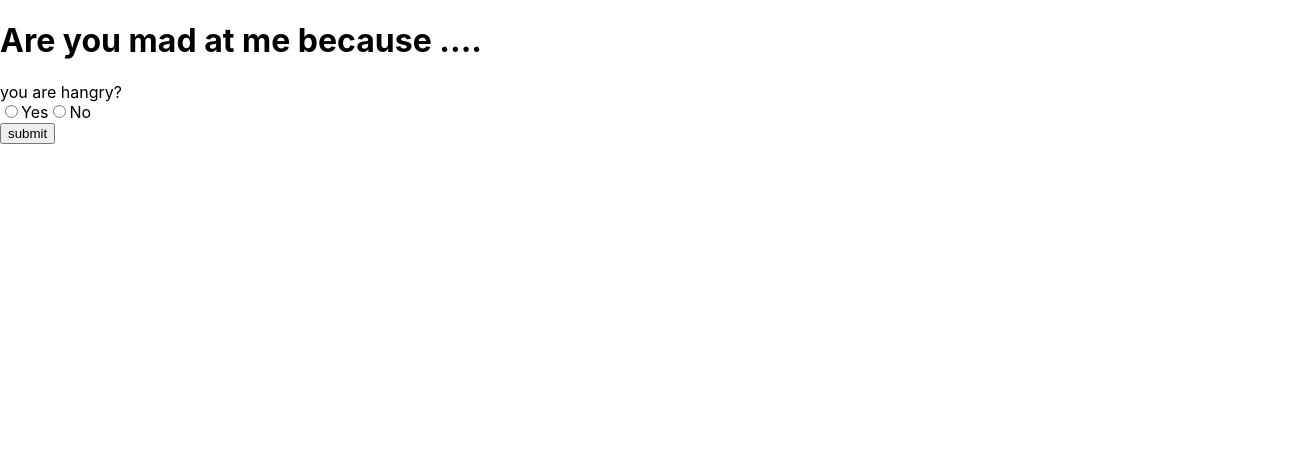
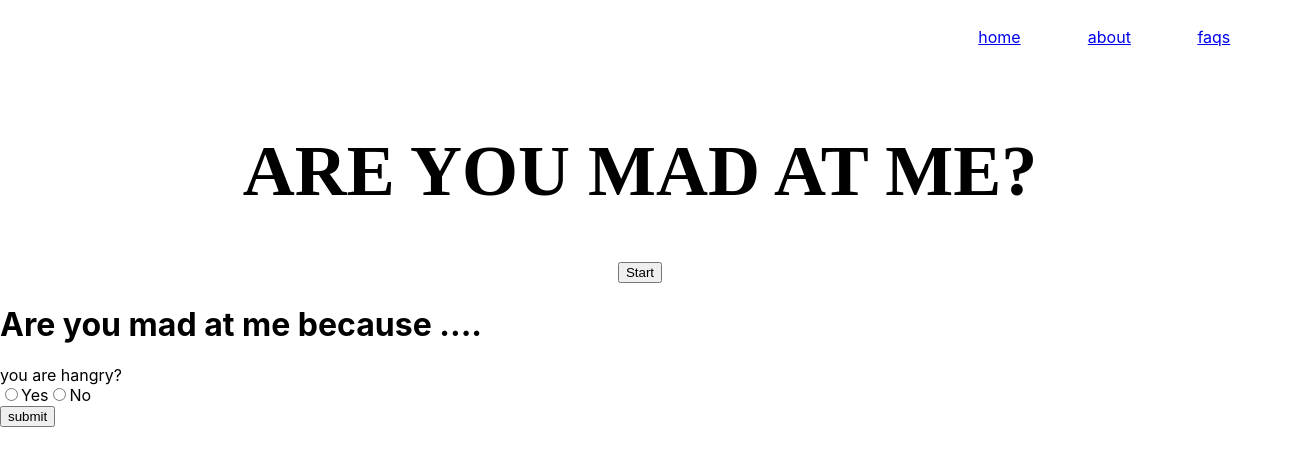
Before and after one commit to kristinhargrove/areyoumadatme, a React (Create React App) app: page / in a window 1280 px wide. Shown: the top 466 px of the page, 1312 px wide, since content can reach past the window. Built offline with nearby package versions, Linux system fonts and the light colour scheme.

Commit message:
adds main page

```diff
--- a/src/App.js
+++ b/src/App.js
@@ -2,14 +2,18 @@ import './App.css';
 
 import Header from './components/Header';
 import Main from './components/Main';
-import Question from './components/Question'
+import Question from './components/Question';
+import Answer from './components/Answers';
+import Button from './components/Button';
 
 function App() {
   return (
     <>
-      {/* <Header />
-      <Main /> */}
+      <Header />
+      <Main />
       <Question />
+      {/* <Answer />
+      <Button /> */}
     </>
   );
 }
```
